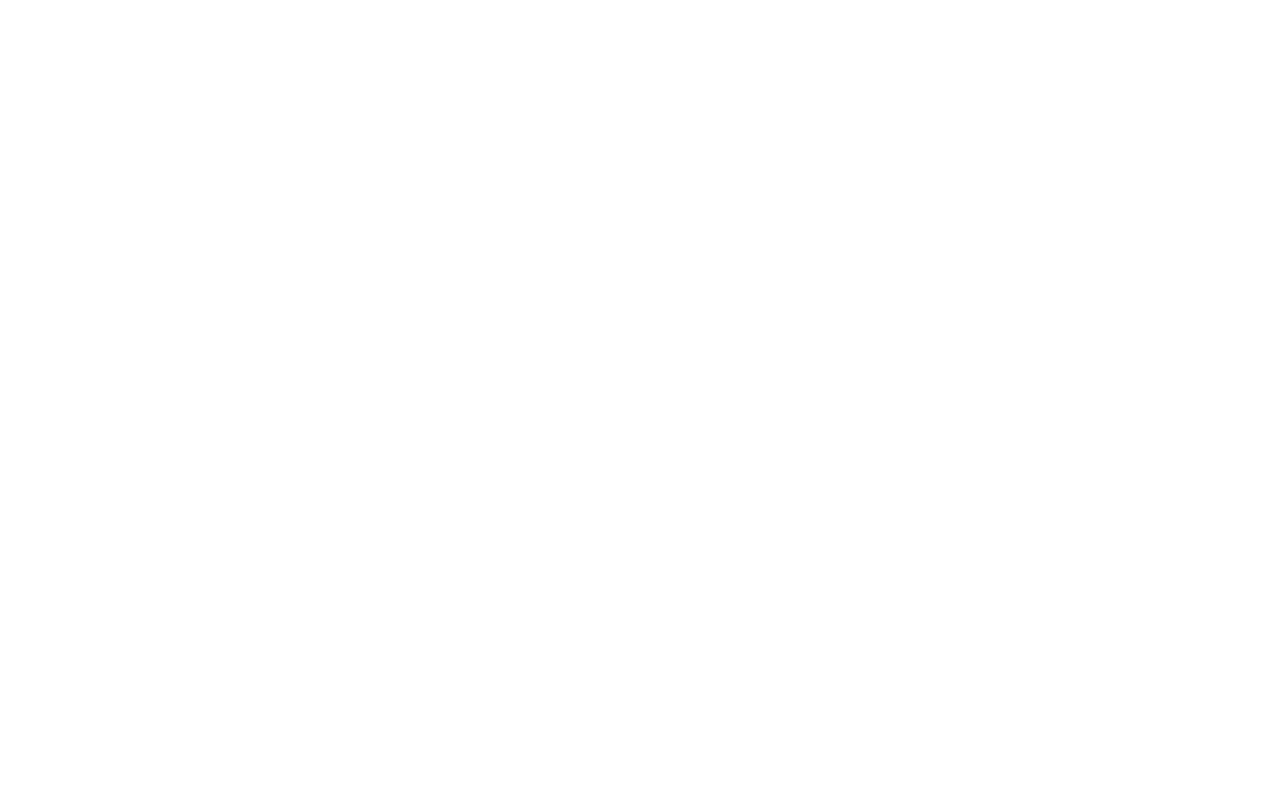
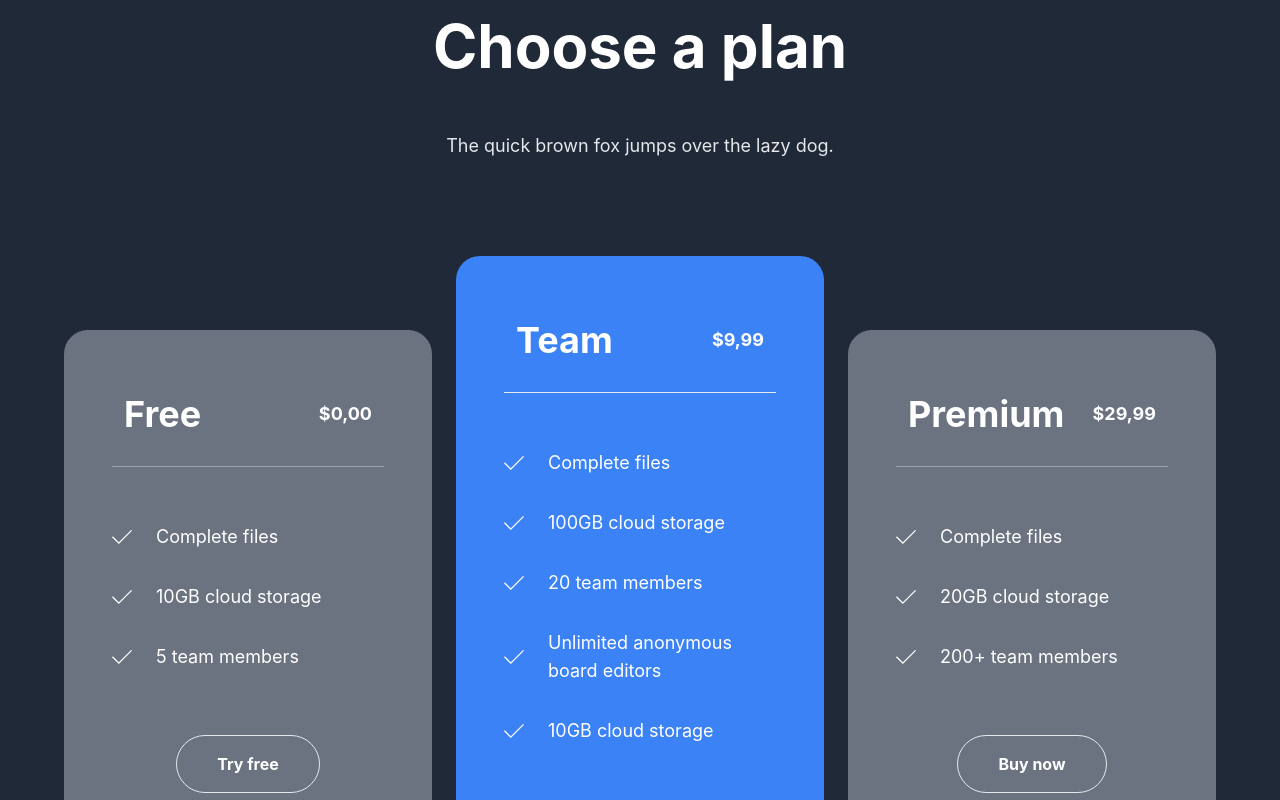
Before and after one commit to fabortwell/fit, a React (Create React App) app: page / in a window 1280 px wide. Shown: the part 1220-2020 px from the top of the page. Before the commit the page ends 1156 px from the top, so only its background shows below. Built offline with nearby package versions, Linux system fonts and the light colour scheme.

Commit message:
added some styling to pricing

```diff
--- a/src/App.js
+++ b/src/App.js
@@ -6,6 +6,7 @@
 import Equipment from './Components/Equipment';
 // import Footer from './Components/Footer'
 import Bmi from './Components/Bmi'
+import Pricing from './Components/Pricing'
 
 
 
@@ -17,6 +18,7 @@
 <About />
 <Equipment />
 <Bmi />
+<Pricing />
 {/* <Footer /> */}
     </div>
   );
--- /dev/null
+++ b/src/Components/Pricing.js
@@ -0,0 +1,149 @@
+import React from 'react'
+
+const Pricing = () => {
+  return (
+   <>
+  <section class="pt-20 pb-24 2xl:py-40 bg-gray-800">
+  <div class="container mx-auto px-4">
+    <div class="mb-16 md:mb-24 text-center">
+      <h2 class="mb-8 md:mb-14 text-5xl lg:text-6xl 2xl:text-7xl text-white font-bold font-heading">Choose a plan</h2>
+      <p class="text-lg text-gray-200">The quick brown fox jumps over the lazy dog.</p>
+    </div>
+    <div class="max-w-6xl mx-auto">
+      <div class="flex flex-wrap items-center -mx-3">
+        <div class="w-full lg:w-1/3 px-3 mb-8 lg:mb-0">
+          <div class="px-12 py-16 bg-gray-500 rounded-3xl">
+            <div class="pb-8 mb-14 border-b border-gray-400">
+              <div class="flex justify-between items-center px-3">
+                <h3 class="text-4xl text-white font-bold font-heading">Free</h3>
+                <p class="text-lg text-white font-bold">$0,00</p>
+              </div>
+            </div>
+            <ul class="text-lg text-white mb-16">
+              <li class="flex items-center mb-8">
+                <span class="mr-6">
+                  <svg width="20" height="16" viewbox="0 0 20 16" fill="none" xmlns="http://www.w3.org/2000/svg">
+                    <path d="M6.81671 15.0418L0 8.2251L0.90027 7.32483L6.81671 13.2413L19.0997 0.958252L20 1.85852L6.81671 15.0418Z" fill="white"></path>
+                  </svg>
+                </span>
+                <span>Complete files</span>
+              </li>
+              <li class="flex items-center mb-8">
+                <span class="mr-6">
+                  <svg width="20" height="16" viewbox="0 0 20 16" fill="none" xmlns="http://www.w3.org/2000/svg">
+                    <path d="M6.81671 15.0418L0 8.2251L0.90027 7.32483L6.81671 13.2413L19.0997 0.958252L20 1.85852L6.81671 15.0418Z" fill="white"></path>
+                  </svg>
+                </span>
+                <span>10GB cloud storage</span>
+              </li>
+              <li class="flex items-center">
+                <span class="mr-6">
+                  <svg width="20" height="16" viewbox="0 0 20 16" fill="none" xmlns="http://www.w3.org/2000/svg">
+                    <path d="M6.81671 15.0418L0 8.2251L0.90027 7.32483L6.81671 13.2413L19.0997 0.958252L20 1.85852L6.81671 15.0418Z" fill="white"></path>
+                  </svg>
+                </span>
+                <span>5 team members</span>
+              </li>
+            </ul>
+            <div class="text-center"><a class="inline-block px-10 py-4 border border-gray-200 hover:border-gray-100 rounded-full font-bold text-white" href="#">Try free</a></div>
+          </div>
+        </div>
+        <div class="w-full lg:w-1/3 px-3 mb-8 lg:mb-0">
+          <div class="px-12 py-16 bg-blue-500 rounded-3xl">
+            <div class="pb-8 mb-14 border-b border-blueGray-300">
+              <div class="flex justify-between items-center px-3">
+                <h3 class="text-4xl text-white font-bold font-heading">Team</h3>
+                <p class="text-lg text-white font-bold">$9,99</p>
+              </div>
+            </div>
+            <ul class="text-lg text-white mb-16">
+              <li class="flex items-center mb-8">
+                <span class="mr-6">
+                  <svg width="20" height="16" viewbox="0 0 20 16" fill="none" xmlns="http://www.w3.org/2000/svg">
+                    <path d="M6.81671 15.0418L0 8.2251L0.90027 7.32483L6.81671 13.2413L19.0997 0.958252L20 1.85852L6.81671 15.0418Z" fill="white"></path>
+                  </svg>
+                </span>
+                <span>Complete files</span>
+              </li>
+              <li class="flex items-center mb-8">
+                <span class="mr-6">
+                  <svg width="20" height="16" viewbox="0 0 20 16" fill="none" xmlns="http://www.w3.org/2000/svg">
+                    <path d="M6.81671 15.0418L0 8.2251L0.90027 7.32483L6.81671 13.2413L19.0997 0.958252L20 1.85852L6.81671 15.0418Z" fill="white"></path>
+                  </svg>
+                </span>
+                <span>100GB cloud storage</span>
+              </li>
+              <li class="flex items-center mb-8">
+                <span class="mr-6">
+                  <svg width="20" height="16" viewbox="0 0 20 16" fill="none" xmlns="http://www.w3.org/2000/svg">
+                    <path d="M6.81671 15.0418L0 8.2251L0.90027 7.32483L6.81671 13.2413L19.0997 0.958252L20 1.85852L6.81671 15.0418Z" fill="white"></path>
+                  </svg>
+                </span>
+                <span>20 team members</span>
+              </li>
+              <li class="flex items-center mb-8">
+                <span class="mr-6">
+                  <svg width="20" height="16" viewbox="0 0 20 16" fill="none" xmlns="http://www.w3.org/2000/svg">
+                    <path d="M6.81671 15.0418L0 8.2251L0.90027 7.32483L6.81671 13.2413L19.0997 0.958252L20 1.85852L6.81671 15.0418Z" fill="white"></path>
+                  </svg>
+                </span>
+                <span>Unlimited anonymous board editors</span>
+              </li>
+              <li class="flex items-center">
+                <span class="mr-6">
+                  <svg width="20" height="16" viewbox="0 0 20 16" fill="none" xmlns="http://www.w3.org/2000/svg">
+                    <path d="M6.81671 15.0418L0 8.2251L0.90027 7.32483L6.81671 13.2413L19.0997 0.958252L20 1.85852L6.81671 15.0418Z" fill="white"></path>
+                  </svg>
+                </span>
+                <span>10GB cloud storage</span>
+              </li>
+            </ul>
+            <div class="text-center"><a class="inline-block px-10 py-4 border border-blueGray-300 hover:border-blueGray-100 rounded-full font-bold text-white" href="#">Buy now</a></div>
+          </div>
+        </div>
+        <div class="w-full lg:w-1/3 px-3">
+          <div class="px-12 py-16 bg-gray-500 rounded-3xl">
+            <div class="pb-8 mb-14 border-b border-gray-400">
+              <div class="flex justify-between items-center px-3">
+                <h3 class="text-4xl text-white font-bold font-heading">Premium</h3>
+                <p class="text-lg text-white font-bold">$29,99</p>
+              </div>
+            </div>
+            <ul class="text-lg text-white mb-16">
+              <li class="flex items-center mb-8">
+                <span class="mr-6">
+                  <svg width="20" height="16" viewbox="0 0 20 16" fill="none" xmlns="http://www.w3.org/2000/svg">
+                    <path d="M6.81671 15.0418L0 8.2251L0.90027 7.32483L6.81671 13.2413L19.0997 0.958252L20 1.85852L6.81671 15.0418Z" fill="white"></path>
+                  </svg>
+                </span>
+                <span>Complete files</span>
+              </li>
+              <li class="flex items-center mb-8">
+                <span class="mr-6">
+                  <svg width="20" height="16" viewbox="0 0 20 16" fill="none" xmlns="http://www.w3.org/2000/svg">
+                    <path d="M6.81671 15.0418L0 8.2251L0.90027 7.32483L6.81671 13.2413L19.0997 0.958252L20 1.85852L6.81671 15.0418Z" fill="white"></path>
+                  </svg>
+                </span>
+                <span>20GB cloud storage</span>
+              </li>
+              <li class="flex items-center">
+                <span class="mr-6">
+                  <svg width="20" height="16" viewbox="0 0 20 16" fill="none" xmlns="http://www.w3.org/2000/svg">
+                    <path d="M6.81671 15.0418L0 8.2251L0.90027 7.32483L6.81671 13.2413L19.0997 0.958252L20 1.85852L6.81671 15.0418Z" fill="white"></path>
+                  </svg>
+                </span>
+                <span>200+ team members</span>
+              </li>
+            </ul>
+            <div class="text-center"><a class="inline-block px-10 py-4 border border-gray-200 hover:border-gray-100 rounded-full font-bold text-white" href="#">Buy now</a></div>
+          </div>
+        </div>
+      </div>
+    </div>
+  </div>
+</section>
+   </>
+  )
+}
+
+export default Pricing
```
Also changed, not shown: 1 other file (tests, documents, lock files or other folders).
